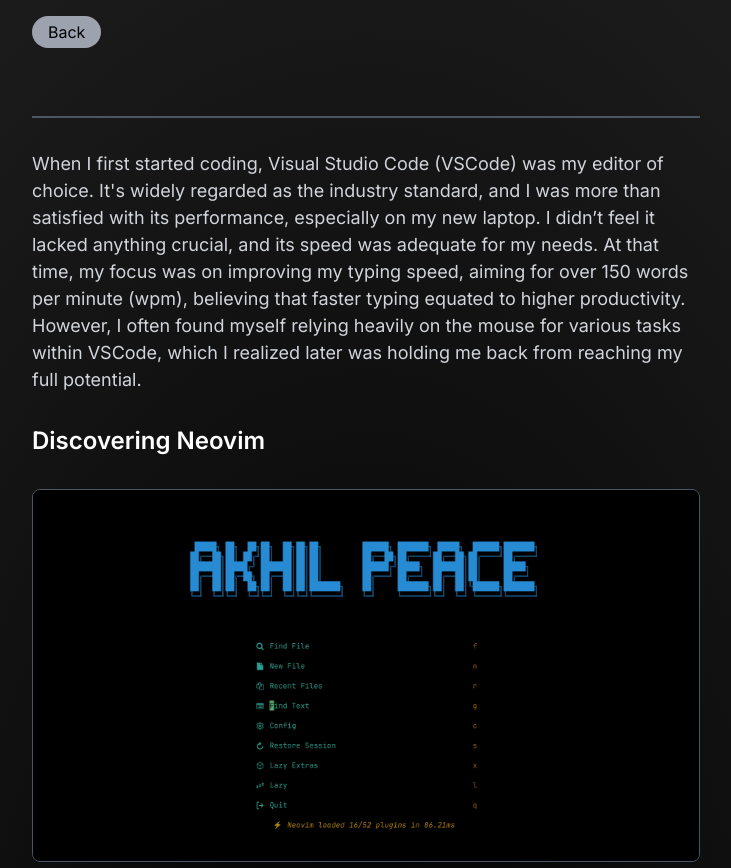
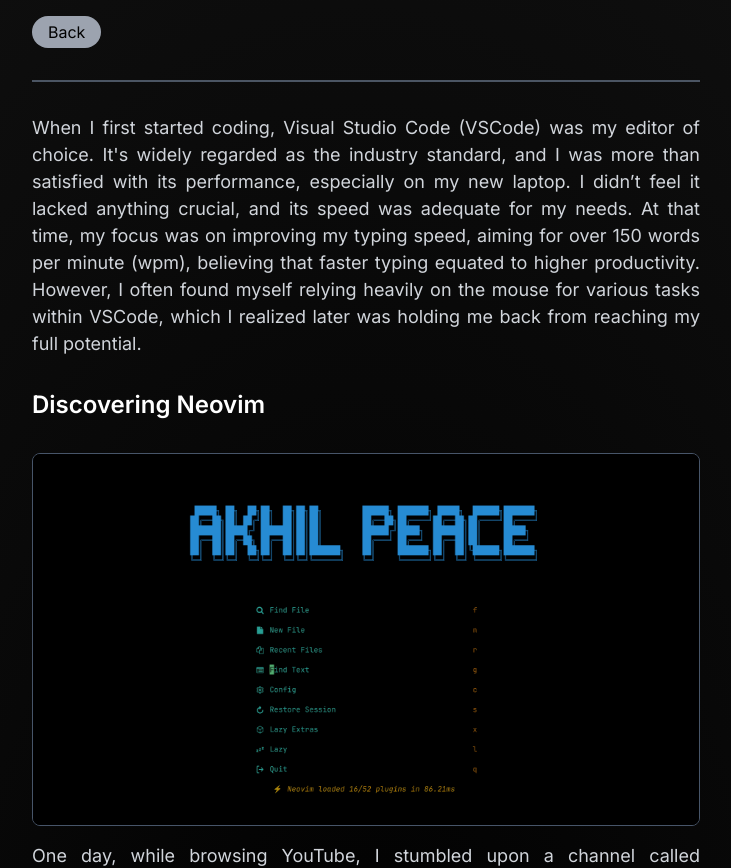
Before and after one commit to akhil683/Whose_Portfolio, a Next.js app: page /blogs in a window 1280 px wide. Shown: the top 868 px of the page, without its empty margins (274-1005 px from the left). Built offline with nearby package versions, Linux system fonts and the light colour scheme.

Commit message:
changed blog UI

```diff
--- a/src/app/[name]/layout.tsx
+++ b/src/app/[name]/layout.tsx
@@ -2,7 +2,7 @@
 
 const BlogLayout = ({ children }: { children: ReactNode }) => {
   return (
-    <main className="bg-gradient-radial from-black to-[#222] text-gray-300 min-h-screen flex flex-col items-center">
+    <main className="bg-gradient-radial from-black to-[#111] text-gray-300 min-h-screen flex flex-col items-center">
       {children}
     </main>
   );
--- a/src/app/[name]/page.tsx
+++ b/src/app/[name]/page.tsx
@@ -19,12 +19,12 @@
           Back
         </button>
       </Link>
-      <div className="flex max-md:flex-col justify-between text-gray-100 my-4 md:my-8">
-        <h1 className="text-lg md:text-2xl font-semibold">{blog?.name}</h1>
-        <p className="text-gray-400 max-md:text-xs mt-1">{blog?.date}</p>
+      <div className="text-gray-100 my-4 md:my-8">
+        <h1 className="text-xl md:text-3xl font-semibold">{blog?.name}</h1>
+        <p className="text-gray-400 max-md:text-sm mt-2">{blog?.date}</p>
       </div>
       <hr className="bg-gray-600 h-[2px] border-none" />
-      <div className="my-4 md:my-8 text-[18px] text-gray-300">
+      <div className="my-4 md:my-8 text-[16px] md:text-[18px] text-justify text-gray-300">
         <p>
           When I first started coding, Visual Studio Code (VSCode) was my editor
           of choice. It's widely regarded as the industry standard, and I was
--- a/src/components/magicUI/BlogHover.tsx
+++ b/src/components/magicUI/BlogHover.tsx
@@ -54,8 +54,12 @@
           </AnimatePresence>
           <Card>
             <CardTitle>{item.name}</CardTitle>
-            <CardDescription>{item.description}</CardDescription>
-            <div className="absolute bottom-0 right-0">{item.date}</div>
+            <CardDescription>
+              {item.description.slice(0, 120)}...
+            </CardDescription>
+            <div className="absolute bottom-0 right-0 text-gray-300">
+              {item.date}
+            </div>
           </Card>
         </Link>
       ))}
--- a/src/data/blogs.ts
+++ b/src/data/blogs.ts
@@ -9,11 +9,11 @@
 const Blogs: blogType[] = [
   {
     id: 1,
-    name: "How I switch from VSCode to Neovim?",
+    name: "How I Switch from VSCode to Neovim ?",
     description:
       "In the ever-evolving landscape of code editors, developers often seek tools that enhance productivity and streamline their workflow. Recently, I made the transition form VSCode to Neovim. Neovim, a fork of the classic Vim editor. <br/>In this blog post, I will delve into the reasons behind my switch, the initial challenges I faced, and the benefits I've experienced with Neovim. Join me as I share my journey towards learning about this powerful editor and how it has transformed my coding experience. <br>",
     date: "21 Jun,2023",
-    link: "how-to-switch-from-vscode-to-neovim",
+    link: "how-i-switch-from-vscode-to-neovim",
   },
   {
     id: 2,
```
